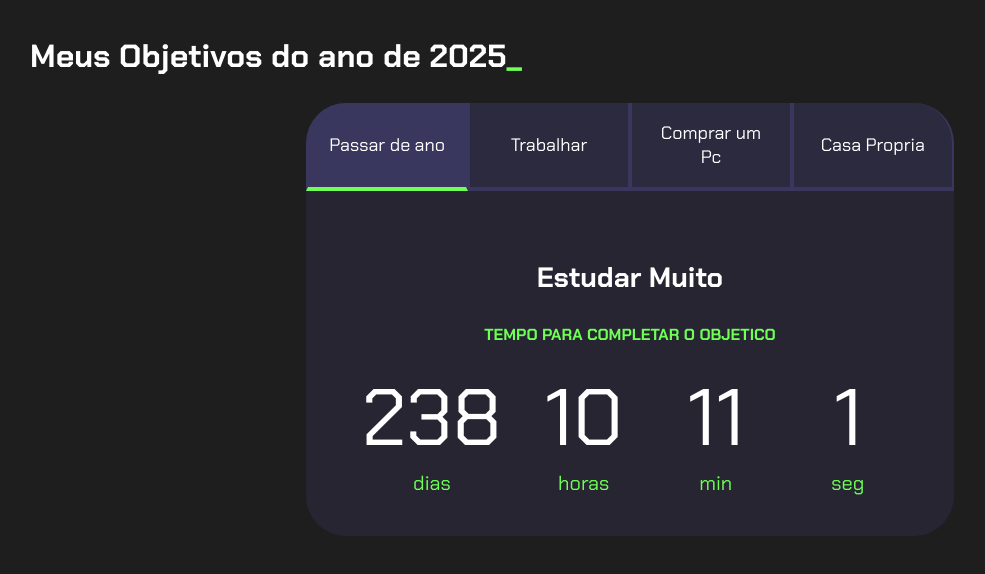
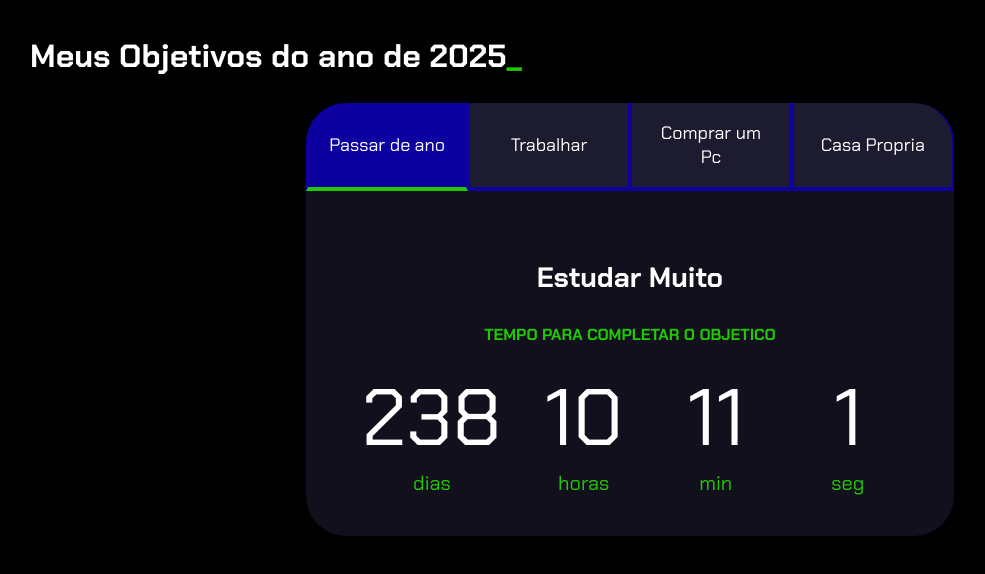
Before and after one commit to LucasFernandes1365/Lucas_obj_2025, a plain HTML site: page index.html in a window 1280 px wide. Shown: the whole page, without its empty margins (10-995 px from the left). Drawn offline with Linux system fonts and the light colour scheme.

Commit message:
Update style.css

```diff
--- a/style.css
+++ b/style.css
@@ -1,10 +1,10 @@
 @import url(https://fonts.googleapis.com/css2?family=Chakra+Petch:wght@400;700&display=swap&#39;);
 
 :root {
-    --cor-de-fundo: #1E1E1E;
-    --verde: #6FFF57;
+    --cor-de-fundo: #000000;
+    --verde: #20c902;
     --branco: #FFFFFF;
-    --botao-ativo: #3A375E;
+    --botao-ativo: #0d00a0;
     --botao-inativo: rgba(58, 55, 94, 0.5);
     --texto-fundo: rgba(58, 55, 94, 0.3);
 }
```
